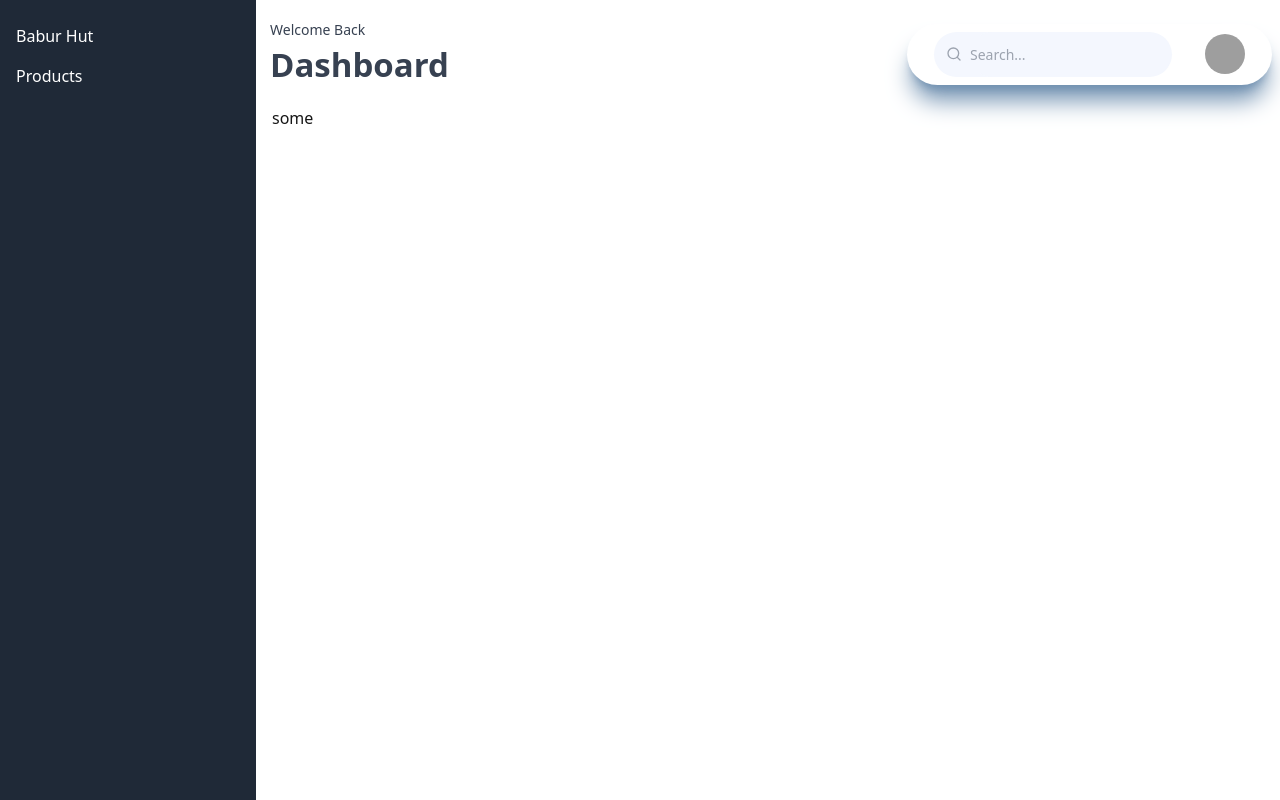
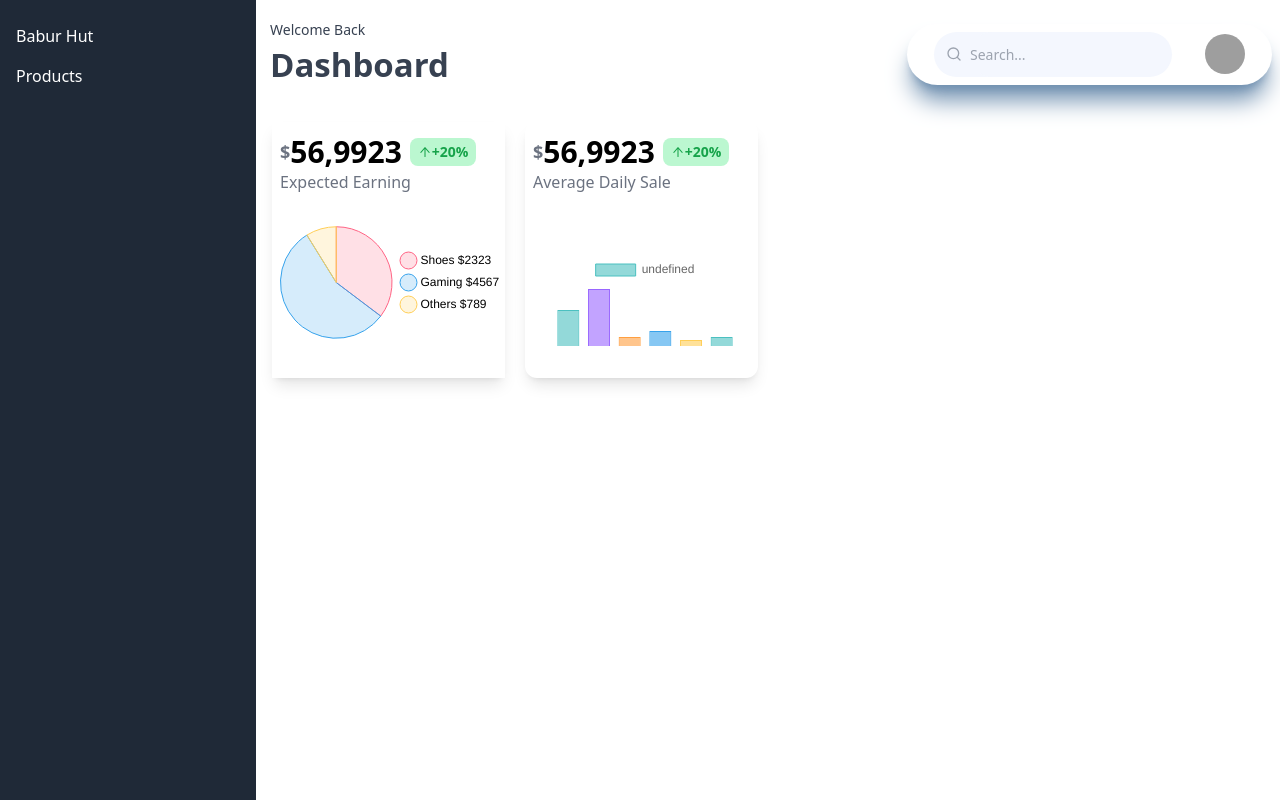
Before and after one commit to Mdabdullah3/Babur-Hat, a Next.js app: page /admin/dashboard in a window 1280 px wide. Built offline with nearby package versions, Linux system fonts and the light colour scheme; grey boxes are pictures that could not be loaded.

Commit message:
some desing

```diff
--- a/package.json
+++ b/package.json
@@ -9,8 +9,10 @@
     "lint": "next lint"
   },
   "dependencies": {
+    "chart.js": "^4.4.3",
     "next": "14.2.3",
     "react": "^18",
+    "react-chartjs-2": "^5.2.0",
     "react-dom": "^18",
     "react-icons": "^5.2.1",
     "swiper": "^11.1.3"
--- a/src/app/admin/dashboard/page.jsx
+++ b/src/app/admin/dashboard/page.jsx
@@ -1,7 +1,36 @@
 import React from "react";
-
+import { AiOutlineArrowUp } from "react-icons/ai";
+import PieChart from "../../../components/Dashboard/Chart/PieChart";
+import BarChart from "../../../components/Dashboard/Chart/BarChart";
 const page = () => {
-  return <div>some</div>;
+  return (
+    <section className="grid grid-cols-4 gap-5 rounded-xl">
+      <div className="mt-4 shadow-lg pl-2 h-64">
+        <h1 className="text-gray-500 text-lg flex items-center font-bold pt-3">
+          $ <span className="text-3xl text-black mr-2">56,9923</span>
+          <span className="flex items-center bg-green-200 text-sm rounded-lg px-2 py-1 text-green-600">
+            <AiOutlineArrowUp /> <span>+20%</span>
+          </span>
+        </h1>
+        <h2 className="text-md text-gray-500">Expected Earning</h2>
+        <div className="-mt-6">
+          <PieChart />
+        </div>
+      </div>
+      <div className="mt-4 shadow-lg pl-2 h-64 rounded-xl">
+        <h1 className="text-gray-500 text-lg flex items-center font-bold pt-3">
+          $ <span className="text-3xl text-black mr-2">56,9923</span>
+          <span className="flex items-center bg-green-200 text-sm rounded-lg px-2 py-1 text-green-600">
+            <AiOutlineArrowUp /> <span>+20%</span>
+          </span>
+        </h1>
+        <h2 className="text-md text-gray-500">Average Daily Sale</h2>
+        <div className="mt-10">
+          <BarChart />
+        </div>
+      </div>
+    </section>
+  );
 };
 
 export default page;
--- /dev/null
+++ b/src/components/Dashboard/Chart/BarChart.js
@@ -0,0 +1,60 @@
+"use client";
+import React from 'react';
+import { Bar } from 'react-chartjs-2';
+import { Chart as ChartJS, BarElement, CategoryScale, LinearScale, Tooltip } from 'chart.js';
+
+ChartJS.register(BarElement, CategoryScale, LinearScale, Tooltip);
+
+const BarChart = () => {
+    const data = {
+        labels: ['32', '44', '34', '65', '33', '25'],
+        datasets: [
+            {
+                data: [12, 19, 3, 5, 2, 3],
+                backgroundColor: [
+                    'rgba(75, 192, 192, 0.6)',
+                    'rgba(153, 102, 255, 0.6)',
+                    'rgba(255, 159, 64, 0.6)',
+                    'rgba(54, 162, 235, 0.6)',
+                    'rgba(255, 206, 86, 0.6)',
+                    'rgba(75, 192, 192, 0.6)',
+                ],
+                borderColor: [
+                    'rgba(75, 192, 192, 1)',
+                    'rgba(153, 102, 255, 1)',
+                    'rgba(255, 159, 64, 1)',
+                    'rgba(54, 162, 235, 1)',
+                    'rgba(255, 206, 86, 1)',
+                    'rgba(75, 192, 192, 1)',
+                ],
+                borderWidth: 1,
+            },
+        ],
+    };
+
+    const options = {
+        responsive: true,
+        plugins: {
+            tooltip: {
+                enabled: false,
+            },
+        },
+        scales: {
+            x: {
+                display: false, // Hide the X-axis
+            },
+            y: {
+                display: false, // Hide the Y-axis
+                beginAtZero: false,
+            },
+        },
+    };
+
+    return (
+        <div className="chart-container" style={{ width: '100%', margin: '0 auto', padding: '20px' }}>
+            <Bar data={data} options={options} />
+        </div>
+    );
+};
+
+export default BarChart;
--- /dev/null
+++ b/src/components/Dashboard/Chart/PieChart.js
@@ -0,0 +1,74 @@
+"use client";
+import React from 'react';
+import { Pie } from 'react-chartjs-2';
+import { Chart as ChartJS, ArcElement, Tooltip, Legend } from 'chart.js';
+
+ChartJS.register(ArcElement, Tooltip, Legend);
+
+const PieChart = () => {
+    const data = {
+        labels: ['Shoes', 'Gaming', 'Others'],
+        datasets: [
+            {
+                label: '# of Votes',
+                data: [12, 19, 3],
+                backgroundColor: [
+                    'rgba(255, 99, 132, 0.2)',
+                    'rgba(54, 162, 235, 0.2)',
+                    'rgba(255, 206, 86, 0.2)',
+                ],
+                borderColor: [
+                    'rgba(255, 99, 132, 1)',
+                    'rgba(54, 162, 235, 1)',
+                    'rgba(255, 206, 86, 1)',
+                ],
+                borderWidth: 1,
+            },
+        ],
+    };
+
+    // Define additional information to be displayed in the legend
+    const additionalInfo = ['$2323', '$4567', '$789'];
+
+    const options = {
+        responsive: true,
+        borderWidth: 2,
+        plugins: {
+            legend: {
+                position: 'right',
+                labels: {
+                    usePointStyle: true,
+                    generateLabels: (chart) => {
+                        const originalLabels = chart.data.labels;
+                        const dataset = chart.data.datasets[0];
+
+                        return originalLabels.map((label, index) => {
+                            const value = dataset.data[index];
+                            const info = additionalInfo[index];
+
+                            return {
+                                text: `${label} ${info}`,
+                                fillStyle: dataset.backgroundColor[index],
+                                hidden: chart.getDatasetMeta(0).data[index].hidden,
+                                lineCap: 'butt',
+                                lineDash: [],
+                                lineDashOffset: 0,
+                                lineJoin: 'miter',
+                                lineWidth: 1,
+                                strokeStyle: dataset.borderColor[index],
+                                pointStyle: 'circle',
+                            };
+                        });
+                    },
+                },
+            },
+            tooltip: {
+                enabled: true,
+            },
+        },
+    };
+
+    return <Pie data={data} options={options} />;
+};
+
+export default PieChart;
--- a/src/components/layout/DashboardNav.jsx
+++ b/src/components/layout/DashboardNav.jsx
@@ -14,11 +14,11 @@ const DashboardNav = () => {
             Welcome Back
           </h1>
         </div>
-        <p className="shrink text-[33px] capitalize text-gray-700 ">
+        <div className="shrink text-[33px] capitalize text-gray-700 ">
           <h1 to="#" className="font-bold capitalize hover:text-gray-700 ">
             Dashboard
           </h1>
-        </p>
+        </div>
       </div>
       <span className="flex cursor-pointer text-xl text-gray-600 xl:hidden">
         <FiAlignJustify className="h-5 w-5" />
```
Also changed, not shown: 1 other file (tests, documents, lock files or other folders).
